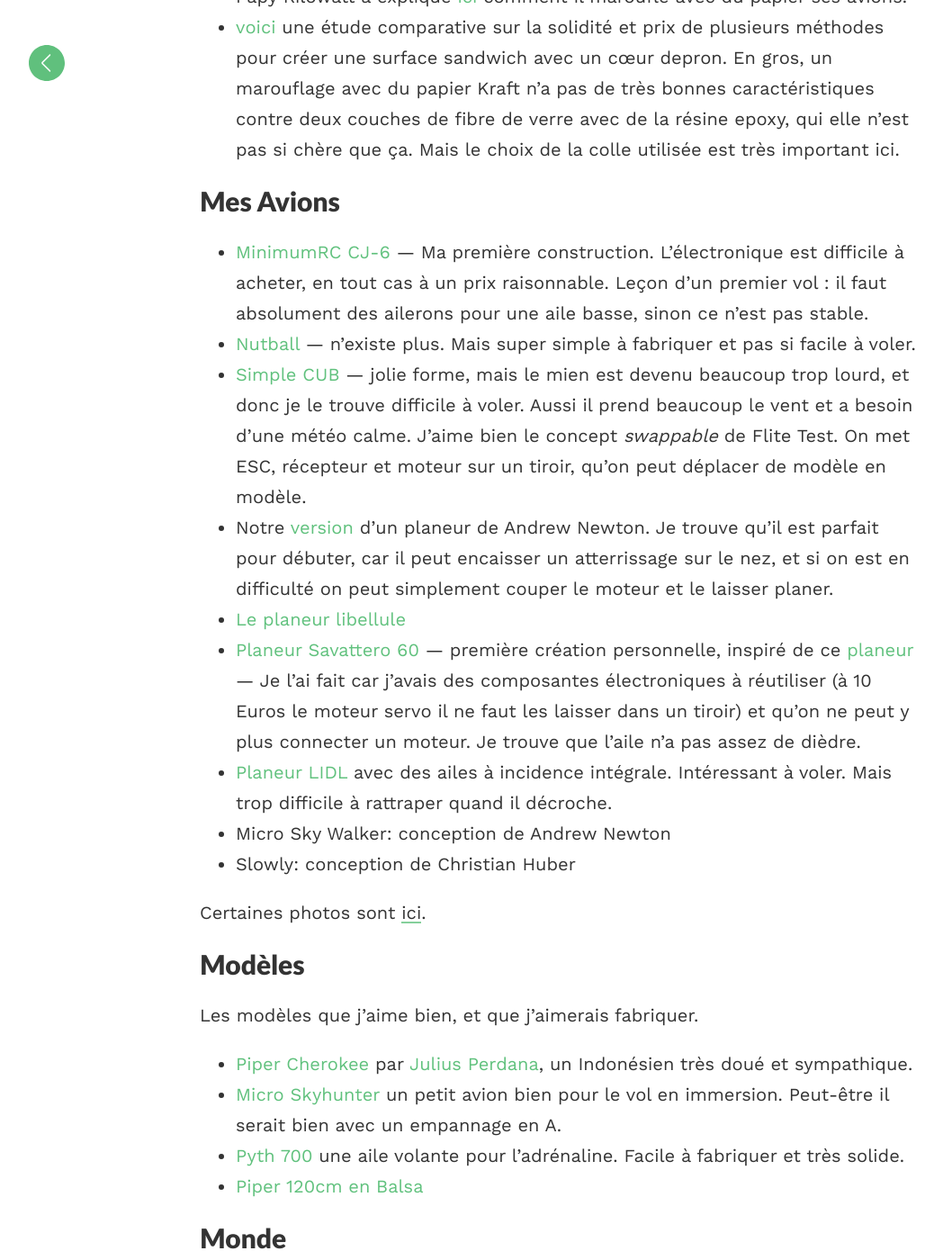
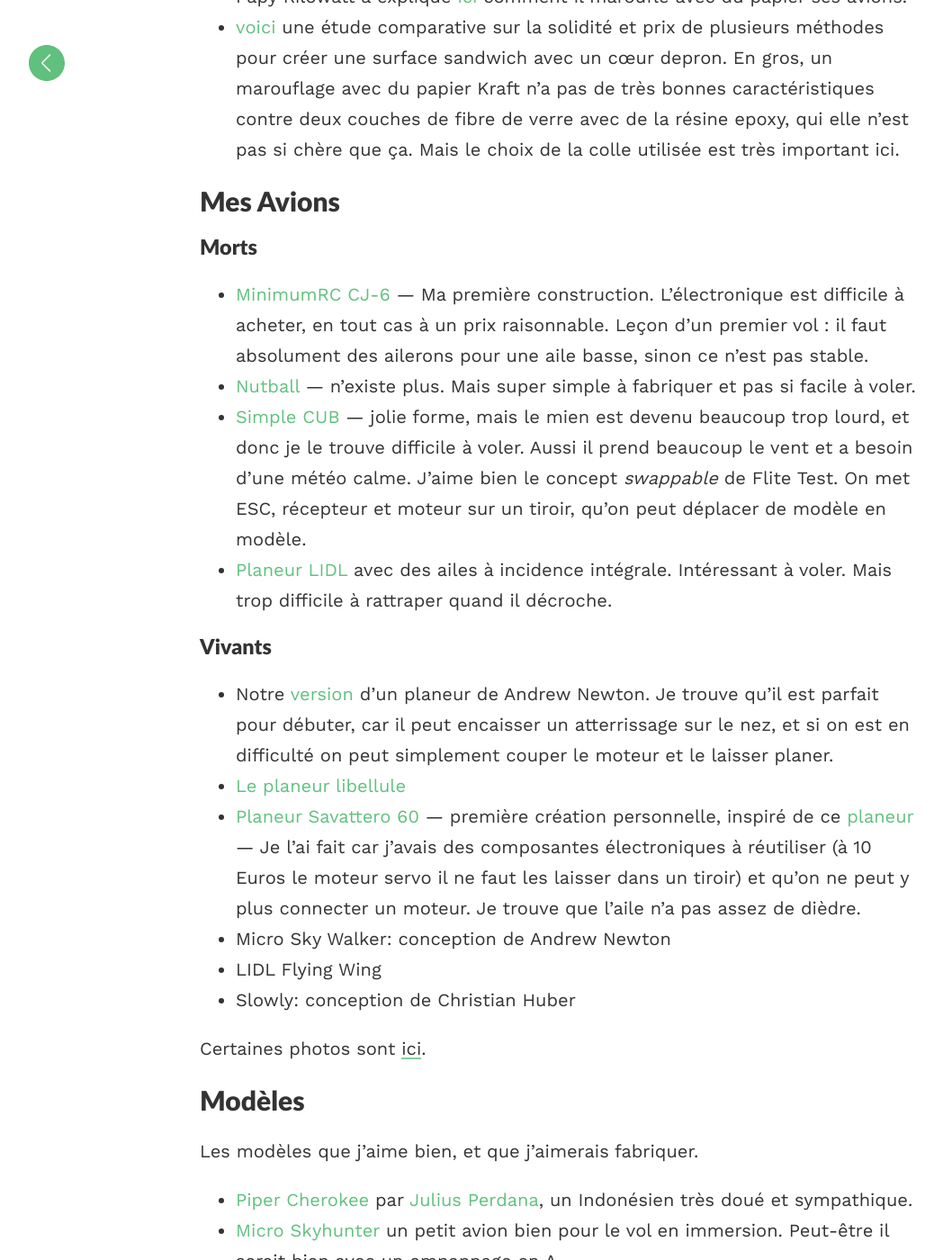
Before and after one commit to xtof-durr/xtof-durr.github.io, a Jekyll site: the page built from rcplane/index.md, in a window 1280 px wide and 1400 px high, scrolled down 7303 px. Shown: the whole window at 90% size, without its empty margins (18-1066 px from the left). Built offline with Jekyll 4.4.1, drawn with Linux system fonts in a browser that asks for light colours; our own code applies the rules of GitHub Pages for plain Markdown files.

Commit message:
vivant mort

```diff
--- a/rcplane/index.md
+++ b/rcplane/index.md
@@ -181,14 +181,20 @@
 
 ## Mes avions
 
+### morts
+
 - [MinimumRC CJ-6](https://fr.aliexpress.com/item/32826439827.html) --- Ma première construction. L'électronique est difficile à acheter, en tout cas à un prix raisonnable.  Leçon d'un premier vol : il faut absolument des ailerons pour une aile basse, sinon ce n'est pas stable.
 - [Nutball](nutball) --- n'existe plus. Mais super simple à fabriquer et pas si facile à voler.
 - [Simple CUB](https://www.flitetest.com/articles/diy-ft-simple-cub-build) --- jolie forme, mais le mien est devenu beaucoup trop lourd, et donc je le trouve difficile à voler. Aussi il prend beaucoup le vent et a besoin d'une météo calme.  J'aime bien le concept *swappable* de Flite Test. On met ESC, récepteur et moteur sur un tiroir, qu'on peut déplacer de modèle en modèle.
+- [Planeur LIDL](LIDL-pitcherons) avec des ailes à incidence intégrale. Intéressant à voler. Mais trop difficile à rattraper quand il décroche.
+
+### vivants
+
 - Notre [version](a_newton_pusher) d'un planeur de Andrew Newton.  Je trouve qu'il est parfait pour débuter, car il peut encaisser un atterrissage sur le nez, et si on est en difficulté on peut simplement couper le moteur et le laisser planer.
 - [Le planeur libellule](libellule)
 - [Planeur Savattero 60](https://photos.app.goo.gl/FyKPBxDqGvVzvd3W8) --- première création personnelle, inspiré de ce [planeur](https://www.flitetest.com/articles/cheap-simple-foam-dlg-with-good-performance) --- Je l'ai fait car j'avais des composantes électroniques à réutiliser (à 10 Euros le moteur servo il ne faut les laisser dans un tiroir) et qu'on ne peut y plus connecter un moteur.  Je trouve que l'aile n'a pas assez de dièdre.
-- [Planeur LIDL](LIDL-pitcherons) avec des ailes à incidence intégrale. Intéressant à voler. Mais trop difficile à rattraper quand il décroche.
 - Micro Sky Walker: conception de Andrew Newton
+- LIDL Flying Wing
 - Slowly: conception de Christian Huber
 
 Certaines photos sont [ici](https://photos.app.goo.gl/TNx8DpYNiykMsnXA6).
```
